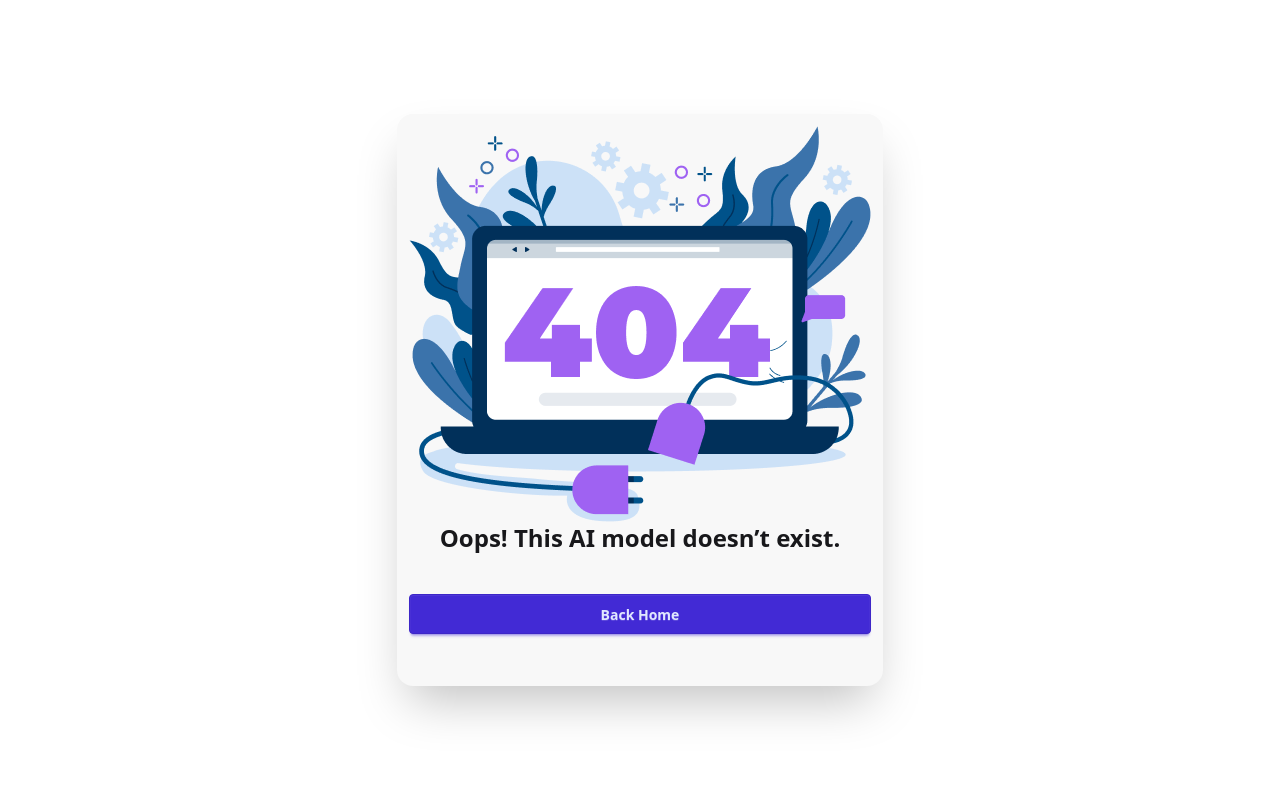
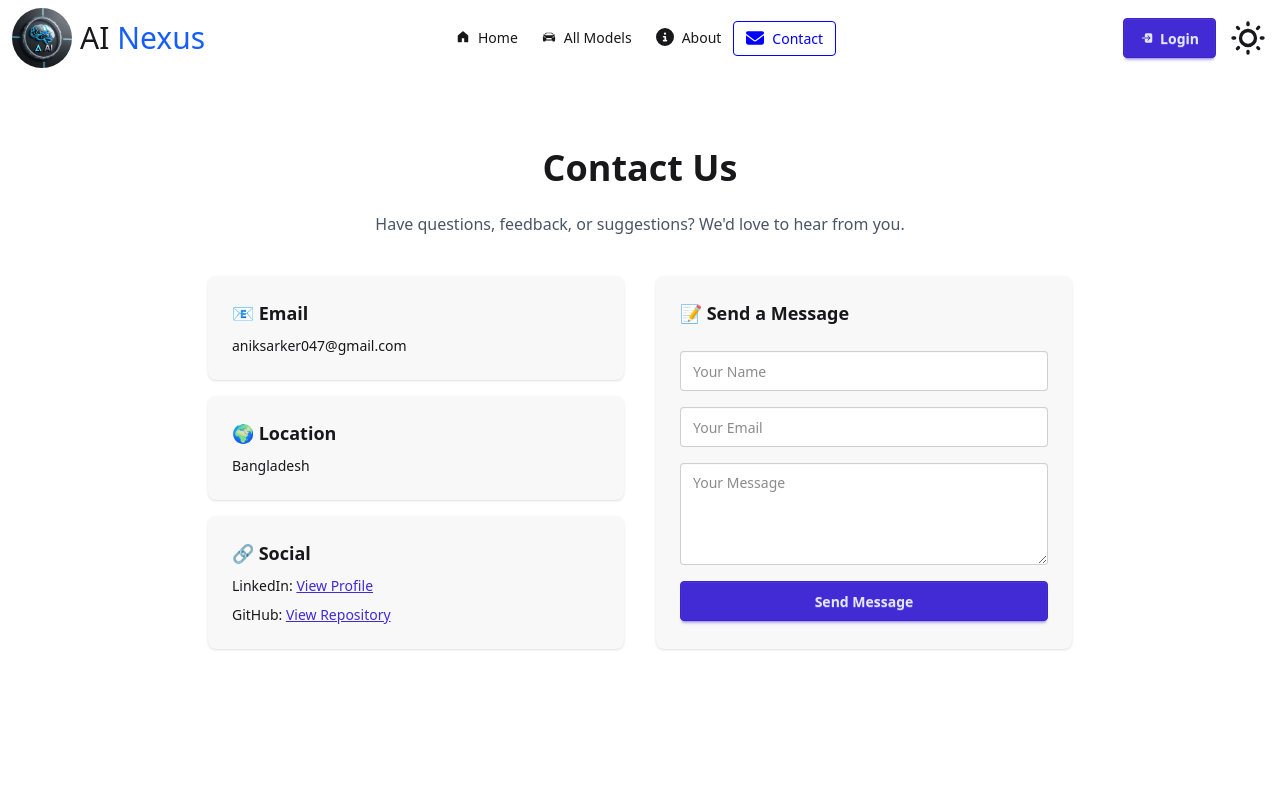
Before and after one commit to anik5001/AI-model-inventory-client, a React (Vite) app: page /contact in a window 1280 px wide. Shown: the top 800 px of the page. Built offline with nearby package versions, Linux system fonts and the light colour scheme; no server answers.

Commit message:
about and contact page add

```diff
--- a/src/Router/routes.jsx
+++ b/src/Router/routes.jsx
@@ -11,6 +11,8 @@ import UpdateModelPage from "../pages/UpdateModelPage";
 import MyModels from "../pages/MyModels";
 import MyPurchasedModel from "../pages/MyPurchasedModel";
 import ErrorPage from "../pages/ErrorPage";
+import AboutPage from "../pages/About/AboutPage";
+import Contact from "../pages/Contact/Contact";
 
 const router = createBrowserRouter([
   {
@@ -28,6 +30,14 @@ const router = createBrowserRouter([
         element: <AllModels></AllModels>,
 
         // loader: () => fetch("https://ai-model-inventory.vercel.app/models"),
+      },
+      {
+        path: "/about-page",
+        Component: AboutPage,
+      },
+      {
+        path: "/contact",
+        Component: Contact,
       },
       {
         path: "/add-model",
--- a/src/components/Navbar/Navbar.jsx
+++ b/src/components/Navbar/Navbar.jsx
@@ -8,6 +8,7 @@ import { GoHomeFill } from "react-icons/go";
 import { IoLogoModelS } from "react-icons/io";
 import { ImBoxAdd } from "react-icons/im";
 import { IoLogIn, IoLogOut } from "react-icons/io5";
+import { FaCircleInfo, FaEnvelope } from "react-icons/fa6";
 
 const Navbar = () => {
   const { user, loading, signOutFun } = use(AuthContext);
@@ -88,6 +89,20 @@ const Navbar = () => {
                 All Models
               </NavLink>
             </li>
+            <li>
+              <NavLink to="/about-page">
+                {" "}
+                <FaCircleInfo className="text-lg" />
+                About
+              </NavLink>
+            </li>
+            <li>
+              <NavLink to="/contact">
+                {" "}
+                <FaEnvelope className="text-lg" />
+                Contact
+              </NavLink>
+            </li>
           </ul>
         </div>
         <Link to="/" className="flex gap-2 items-center">
@@ -115,6 +130,20 @@ const Navbar = () => {
               {" "}
               <IoLogoModelS />
               All Models
+            </NavLink>
+          </li>
+          <li>
+            <NavLink to="/about-page">
+              {" "}
+              <FaCircleInfo className="text-lg" />
+              About
+            </NavLink>
+          </li>
+          <li>
+            <NavLink to="/contact">
+              {" "}
+              <FaEnvelope className="text-lg" />
+              Contact
             </NavLink>
           </li>
         </ul>
--- /dev/null
+++ b/src/pages/About/AboutPage.jsx
@@ -0,0 +1,126 @@
+const AboutPage = () => {
+  return (
+    <div className="min-h-screen bg-base-100 py-16">
+      <div className="max-w-5xl mx-auto px-4 space-y-12">
+        {/* Title */}
+        <div className="text-center">
+          <h1 className="text-4xl font-bold mb-4">About the Project</h1>
+          <p className="text-lg text-gray-600">AI Model Inventory Manager</p>
+        </div>
+
+        {/* What is this project */}
+        <section className="card bg-base-200 shadow">
+          <div className="card-body">
+            <h2 className="card-title">
+              🧠 What is AI Model Inventory Manager?
+            </h2>
+            <p>
+              AI Model Inventory Manager is a web-based application designed to
+              help users efficiently manage, organize, and track AI models in
+              one centralized platform. It provides a clean dashboard where
+              users can add, update, search, and monitor AI models with ease.
+            </p>
+          </div>
+        </section>
+
+        {/* Why built */}
+        <section className="card bg-base-200 shadow">
+          <div className="card-body">
+            <h2 className="card-title">❓ Why This Project Was Built</h2>
+            <p>
+              Managing multiple AI models across different frameworks and
+              versions can become complex and unorganized. This project was
+              built to solve that problem by offering a structured inventory
+              system that improves productivity, visibility, and control over AI
+              assets.
+            </p>
+          </div>
+        </section>
+
+        {/* Problems solved */}
+        <section className="card bg-base-200 shadow">
+          <div className="card-body">
+            <h2 className="card-title">✅ Problems It Solves</h2>
+            <ul className="list-disc list-inside space-y-1">
+              <li>Disorganized AI model records</li>
+              <li>Difficulty searching and filtering models</li>
+              <li>Lack of real-time inventory updates</li>
+              <li>No centralized system for model management</li>
+            </ul>
+          </div>
+        </section>
+
+        {/* How it works */}
+        <section className="card bg-base-200 shadow">
+          <div className="card-body">
+            <h2 className="card-title">⚙️ How the System Works</h2>
+            <p>
+              Users interact with a React-based frontend where they can manage
+              AI model data. The frontend communicates with a secure backend
+              built using Node.js and Express.js. All model data is stored and
+              retrieved from a MongoDB database in real time.
+            </p>
+          </div>
+        </section>
+
+        {/* Technologies */}
+        <section className="card bg-base-200 shadow">
+          <div className="card-body">
+            <h2 className="card-title">🛠 Technologies Used</h2>
+            <div className="grid md:grid-cols-2 gap-4">
+              <ul className="list-disc list-inside">
+                <li>React.js & React Router</li>
+                <li>Tailwind CSS & DaisyUI</li>
+                <li>Axios for API requests</li>
+                <li>Firebase Authentication</li>
+              </ul>
+              <ul className="list-disc list-inside">
+                <li>Node.js & Express.js</li>
+                <li>MongoDB Database</li>
+                <li>SweetAlert2 & React Hot Toast</li>
+                <li>Netlify & Render/Vercel</li>
+              </ul>
+            </div>
+          </div>
+        </section>
+
+        {/* Key Features */}
+        <section className="card bg-base-200 shadow">
+          <div className="card-body">
+            <h2 className="card-title">🚀 Key Features</h2>
+            <ul className="list-disc list-inside space-y-1">
+              <li>Add, edit, and delete AI models</li>
+              <li>Search and filter models by name and category</li>
+              <li>Secure user authentication</li>
+              <li>Real-time feedback with alerts and notifications</li>
+              <li>Responsive and modern user interface</li>
+            </ul>
+          </div>
+        </section>
+
+        {/* Future scope */}
+        <section className="card bg-base-200 shadow">
+          <div className="card-body">
+            <h2 className="card-title">🔮 Future Improvements</h2>
+            <ul className="list-disc list-inside space-y-1">
+              <li>AI-based model recommendations</li>
+              <li>Advanced analytics and usage tracking</li>
+              <li>Role-based access control</li>
+              <li>Cloud storage for model files</li>
+            </ul>
+          </div>
+        </section>
+
+        {/* Footer */}
+        <div className="text-center text-gray-500 pt-6">
+          <p>
+            This project demonstrates full-stack development skills, real-world
+            problem solving, and modern web technologies.
+          </p>
+        </div>
+      </div>
+    </div>
+  );
+};
+
+export default AboutPage;
--- /dev/null
+++ b/src/pages/Contact/Contact.jsx
@@ -0,0 +1,84 @@
+const Contact = () => {
+  return (
+    <div className="min-h-screen bg-base-100 py-16">
+      <div className="max-w-4xl mx-auto px-4">
+        <h1 className="text-4xl font-bold text-center mb-6">Contact Us</h1>
+
+        <p className="text-center text-gray-600 mb-10">
+          Have questions, feedback, or suggestions? We'd love to hear from you.
+        </p>
+
+        <div className="grid md:grid-cols-2 gap-8">
+          {/* Contact Info */}
+          <div className="space-y-4">
+            <div className="card bg-base-200 shadow">
+              <div className="card-body">
+                <h2 className="card-title">📧 Email</h2>
+                <p>aniksarker047@gmail.com</p>
+              </div>
+            </div>
+
+            <div className="card bg-base-200 shadow">
+              <div className="card-body">
+                <h2 className="card-title">🌍 Location</h2>
+                <p>Bangladesh</p>
+              </div>
+            </div>
+
+            <div className="card bg-base-200 shadow">
+              <div className="card-body">
+                <h2 className="card-title">🔗 Social</h2>
+                <p>
+                  LinkedIn:{" "}
+                  <a
+                    href="https://www.linkedin.com/in/anik-sarker50017/"
+                    className="link link-primary"
+                  >
+                    View Profile
+                  </a>
+                </p>
+                <p>
+                  GitHub:{" "}
+                  <a
+                    href="https://github.com/anik5001"
+                    className="link link-primary"
+                  >
+                    View Repository
+                  </a>
+                </p>
+              </div>
+            </div>
+          </div>
+
+          {/* Contact Form */}
+          <div className="card bg-base-200 shadow">
+            <div className="card-body">
+              <h2 className="card-title mb-4">📝 Send a Message</h2>
+
+              <form className="space-y-4">
+                <input
+                  type="text"
+                  placeholder="Your Name"
+                  className="input input-bordered w-full"
+                />
+                <input
+                  type="email"
+                  placeholder="Your Email"
+                  className="input input-bordered w-full"
+                />
+                <textarea
+                  className="textarea textarea-bordered w-full"
+                  placeholder="Your Message"
+                  rows="4"
+                ></textarea>
+                <button className="btn btn-primary w-full">Send Message</button>
+              </form>
+            </div>
+          </div>
+        </div>
+      </div>
+    </div>
+  );
+};
+
+export default Contact;
```
